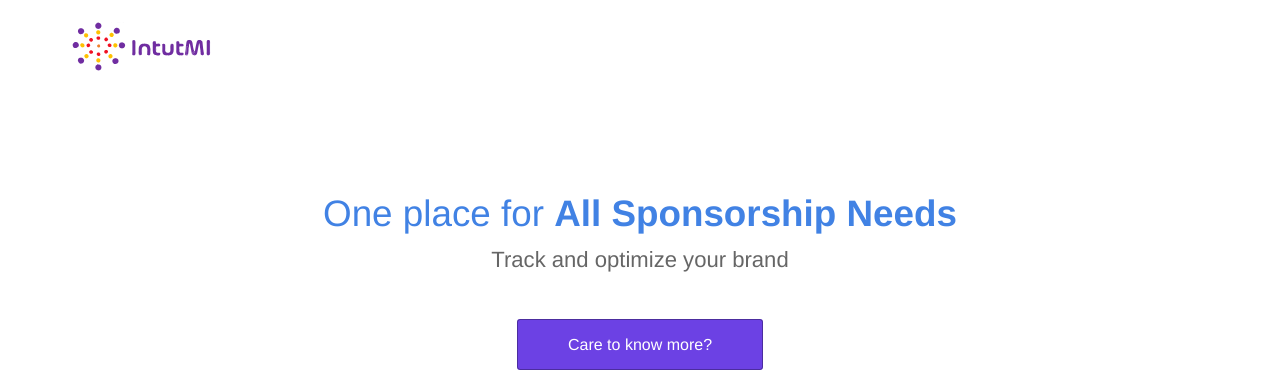
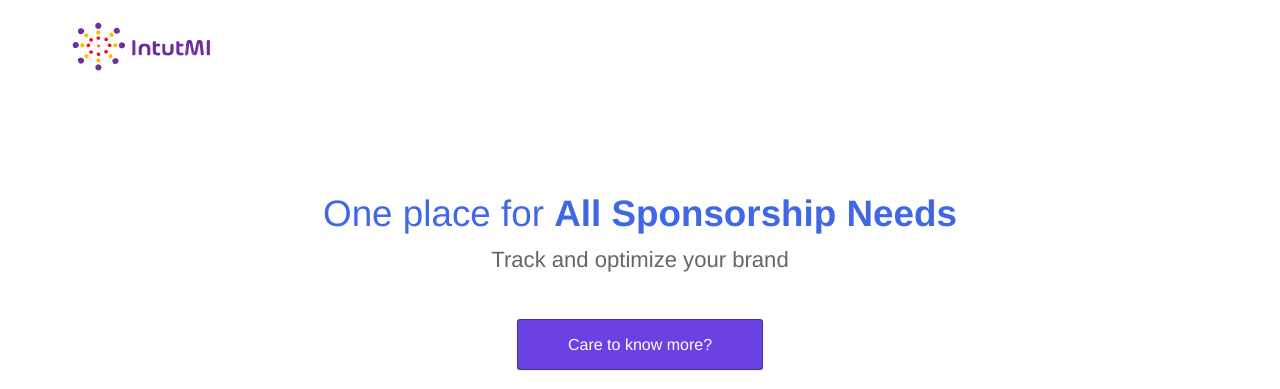
Before and after one commit to intutdev/intutmi.github.io, a Jekyll site: the page built from index.html, in a window 1280 px wide. Shown: the top 389 px of the page. Built offline with Jekyll 4.4.1, drawn with Linux system fonts in a browser that asks for light colours.

Commit message:
Updated '_sass/landing-page.scss' via CloudCannon

```diff
--- a/_sass/landing-page.scss
+++ b/_sass/landing-page.scss
@@ -1,6 +1,6 @@
 .bottom-cta {
 	background: linear-gradient(to bottom, $brand-color 0%, $middle-gradient-color 100%);
-	color: #4182e4;
+	color: #4168e4;
 	text-align: center;
 	margin: 0;
 	padding: 100px 0;
@@ -32,13 +32,13 @@
 }
 
 .hero {
-	color: #4182e4;
+	color: #4168e4;
 	text-align: center;
 	background: linear-gradient(to bottom, $middle-gradient-color 0%, $secondary-brand-color 100%) no-repeat #a05fb7;
 	padding-top: 50p
 
 	p {
-		color: #4182e4;
+		color: #4168e4;
 	}
 }
 
```
